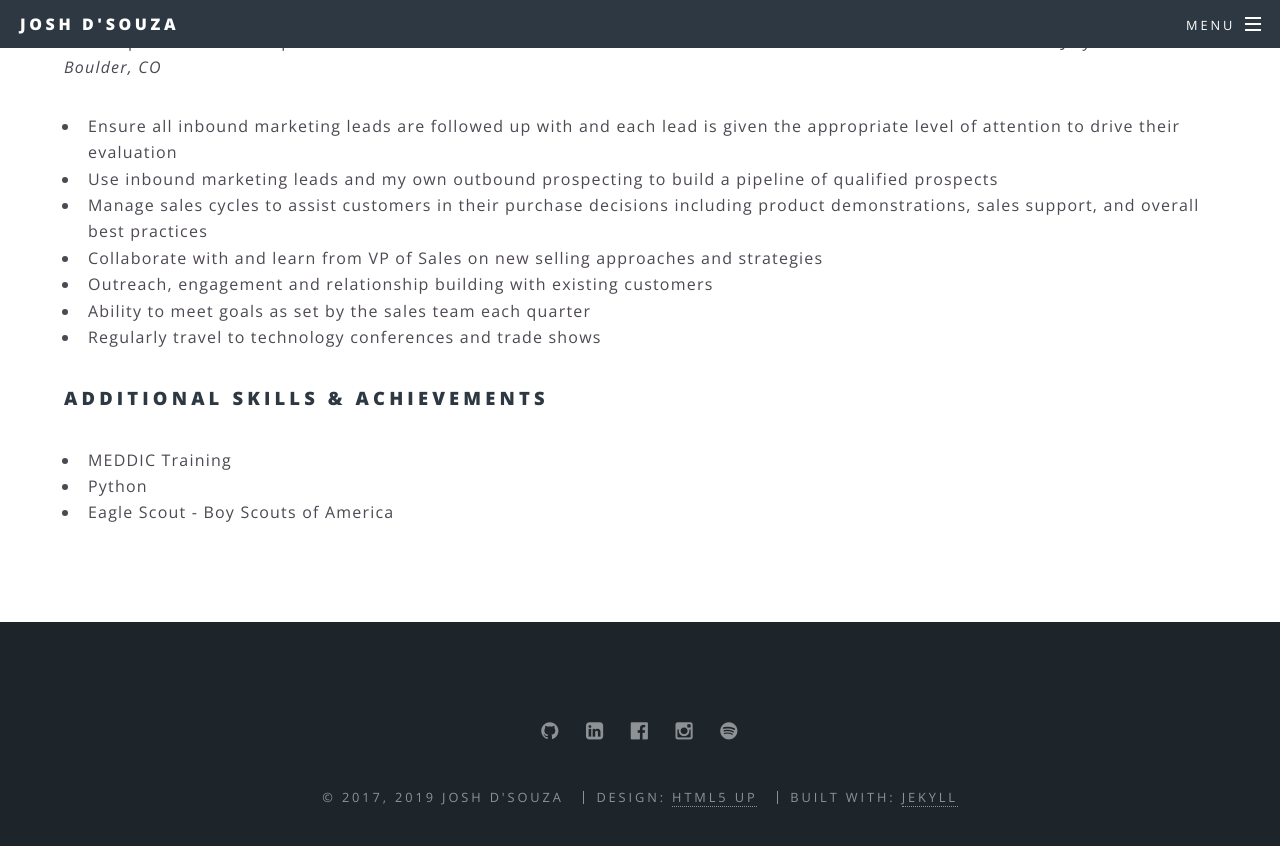
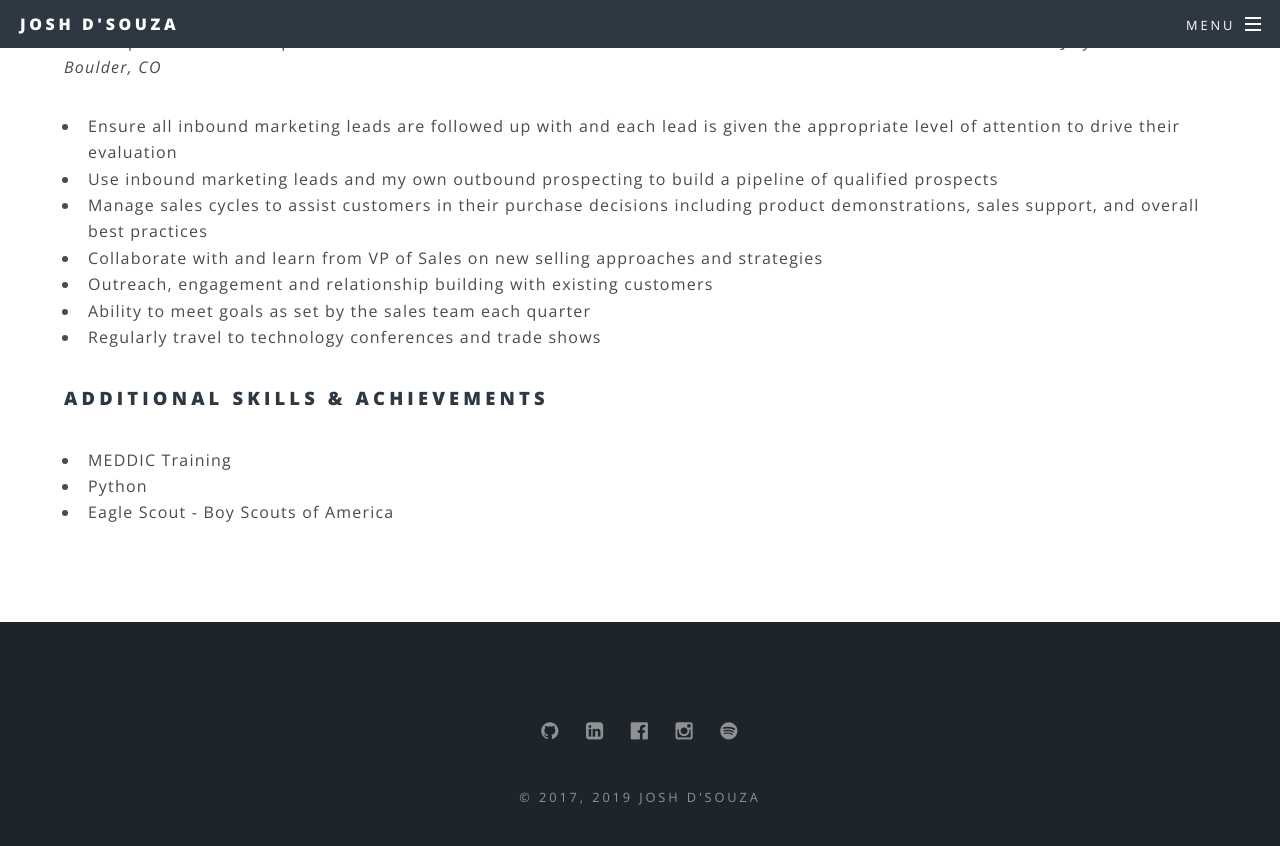
Before and after one commit to jdsuz/jdsuz.github.io, a Jekyll site: the page built from resume.html, in a window 1280 px wide and 900 px high, scrolled down 1002 px. Shown: the top 846 px of the window. Built offline with Jekyll 4.4.1, drawn with Linux system fonts in a browser that asks for light colours.

Commit message:
Simplified Footer

```diff
--- a/_includes/footer.html
+++ b/_includes/footer.html
@@ -21,7 +21,7 @@
     {% endif %}
     {{ thisyear }}
     {% if site.owner %}{{ site.owner }}{% else %}{{ site.title }}{% endif %}</li>
-    <li>Design: <a href="http://html5up.net" target="_blank">HTML5 UP</a></li>
-    <li>Built with: <a href="http://jekyllrb.com" target="_blank">Jekyll</a></li>
+    <!-- <li>Design: <a href="http://html5up.net" target="_blank">HTML5 UP</a></li>
+    <li>Built with: <a href="http://jekyllrb.com" target="_blank">Jekyll</a></li> -->
   </ul>
 </footer>
```
